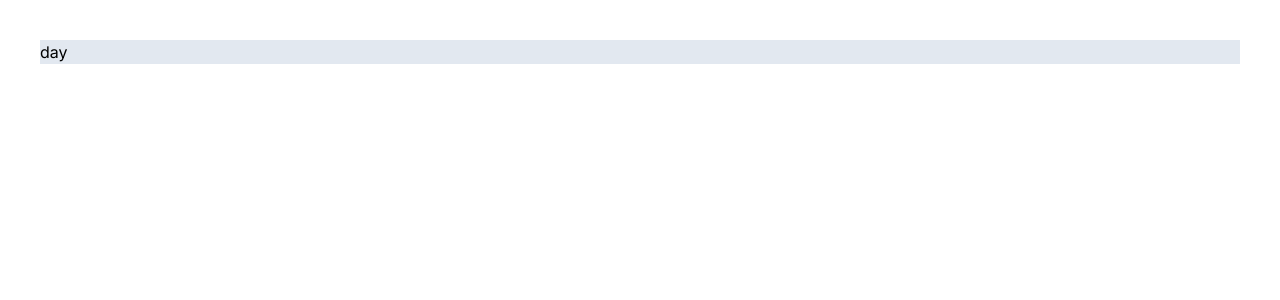
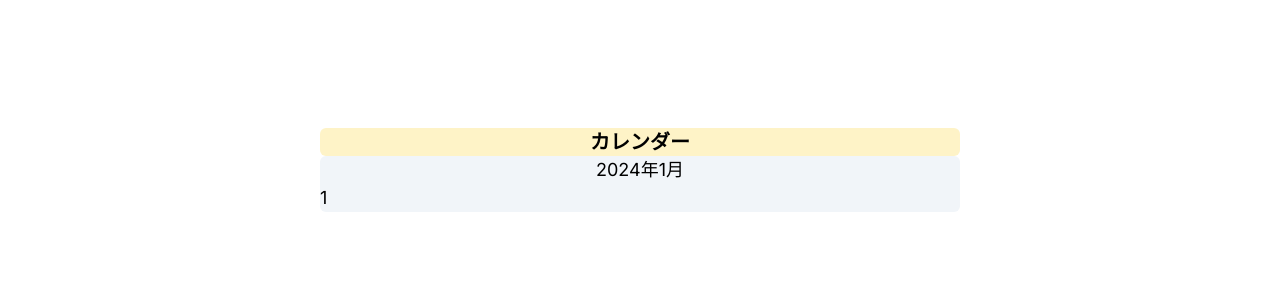
Before and after one commit to mabupro/nextjs-30, a Next.js app: page /src/pages/calendar in a window 1280 px wide. Shown: the top 300 px of the page. Built offline with nearby package versions, Linux system fonts and the light colour scheme.

Commit message:
create/calendarpage

```diff
--- a/app/src/pages/calendar/page.tsx
+++ b/app/src/pages/calendar/page.tsx
@@ -1,8 +1,16 @@
 const Calendar = () => {
-    return(
+    return (
         <>
-            <div className="m-10 bg-slate-200">
-                day
+            <div className="mx-auto text-center mt-32 w-1/2 h-1/2 rounded-md text-xl font-semibold bg-amber-100">
+                カレンダー
+            </div>
+            <div className="mx-auto w-1/2 rounded-md text-lg bg-slate-100">
+                <div className="text-center ">
+                    2024年1月
+                </div>
+                <div className="">
+                    1
+                </div>
             </div>
         </>
     )
```
